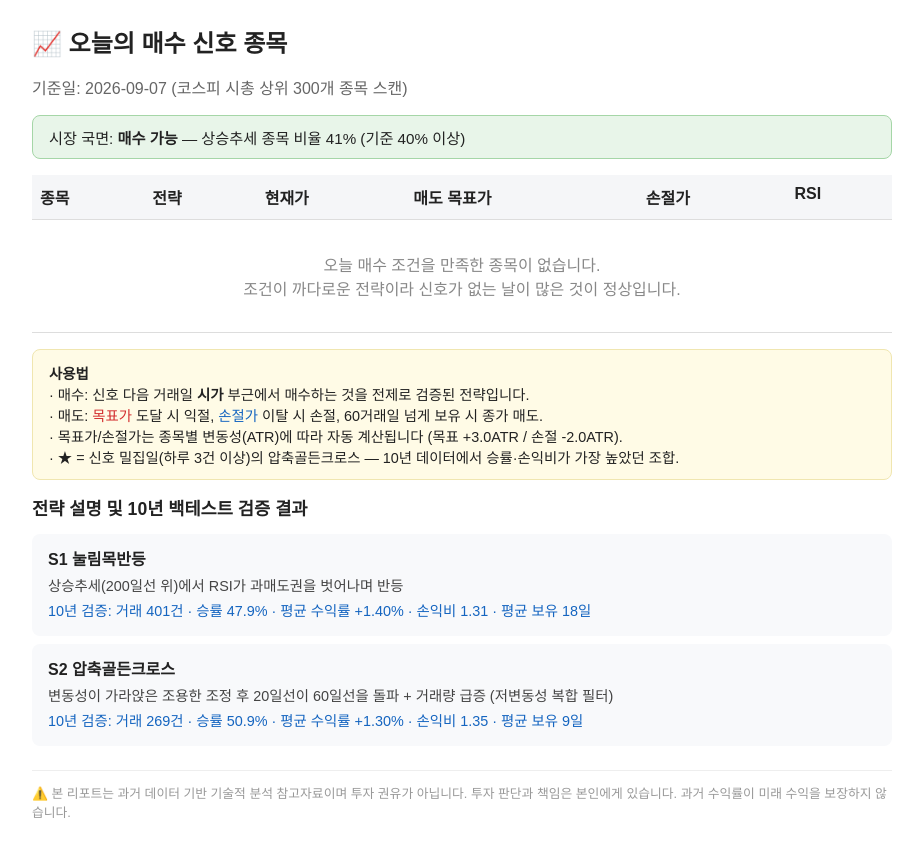
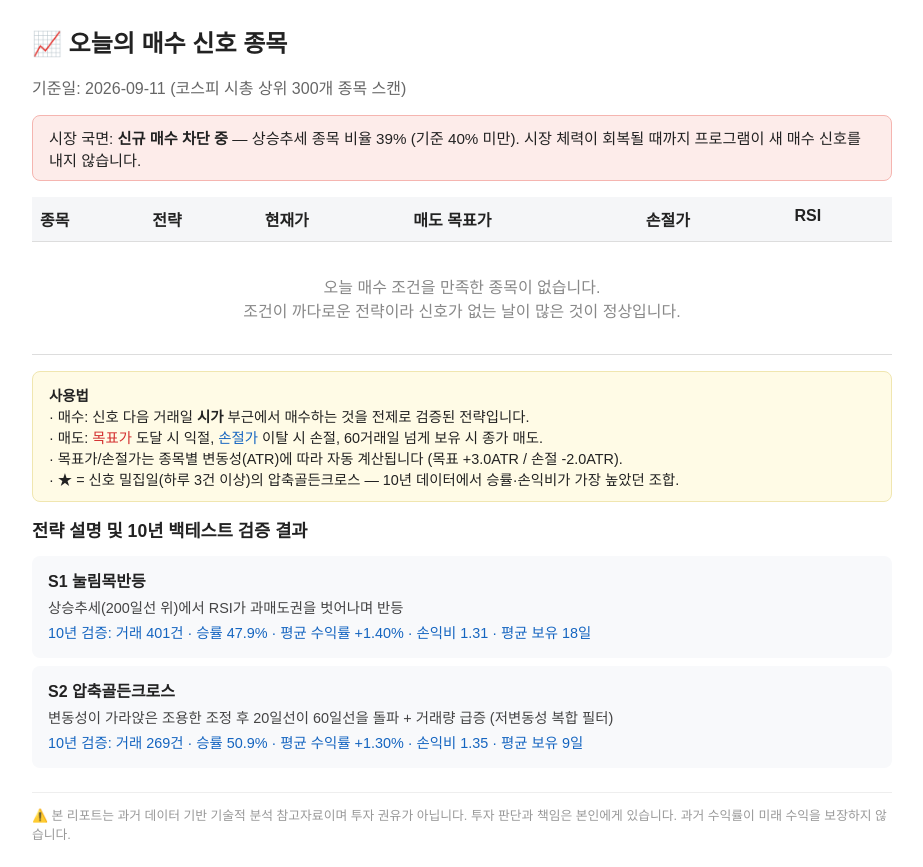
Before and after one commit to songking1982-pixel/stock-report, a plain HTML site: page index.html in a window 1280 px wide. Shown: the whole page, without its empty margins (178-1101 px from the left). Before the commit the page ends 845 px from the top, so only its background shows below. Drawn offline with Linux system fonts and the light colour scheme.

Commit message:
리포트 2026-09-11

```diff
--- a/index.html
+++ b/index.html
@@ -1,7 +1,7 @@
 <!DOCTYPE html>
 <html lang="ko"><head><meta charset="utf-8">
 <meta name="viewport" content="width=device-width, initial-scale=1">
-<title>주식 타이밍 리포트 2026-09-07</title>
+<title>주식 타이밍 리포트 2026-09-11</title>
 <style>
   body { font-family: 'Malgun Gothic', sans-serif; max-width: 860px; margin: 24px auto; padding: 0 16px; color: #222; }
   h1 { font-size: 1.5em; } .date { color: #666; }
@@ -24,8 +24,8 @@
   .disclaimer { color: #999; font-size: 0.8em; margin-top: 24px; border-top: 1px solid #eee; padding-top: 12px; }
 </style></head><body>
 <h1>📈 오늘의 매수 신호 종목</h1>
-<p class="date">기준일: 2026-09-07 (코스피 시총 상위 300개 종목 스캔)</p>
-<div class="regime ok">시장 국면: <b>매수 가능</b> — 상승추세 종목 비율 41% (기준 40% 이상)</div>
+<p class="date">기준일: 2026-09-11 (코스피 시총 상위 300개 종목 스캔)</p>
+<div class="regime bad">시장 국면: <b>신규 매수 차단 중</b> — 상승추세 종목 비율 39% (기준 40% 미만). 시장 체력이 회복될 때까지 프로그램이 새 매수 신호를 내지 않습니다.</div>
 
 <table>
 <thead><tr><th>종목</th><th>전략</th><th>현재가</th><th>매도 목표가</th><th>손절가</th><th>RSI</th></tr></thead>
```
